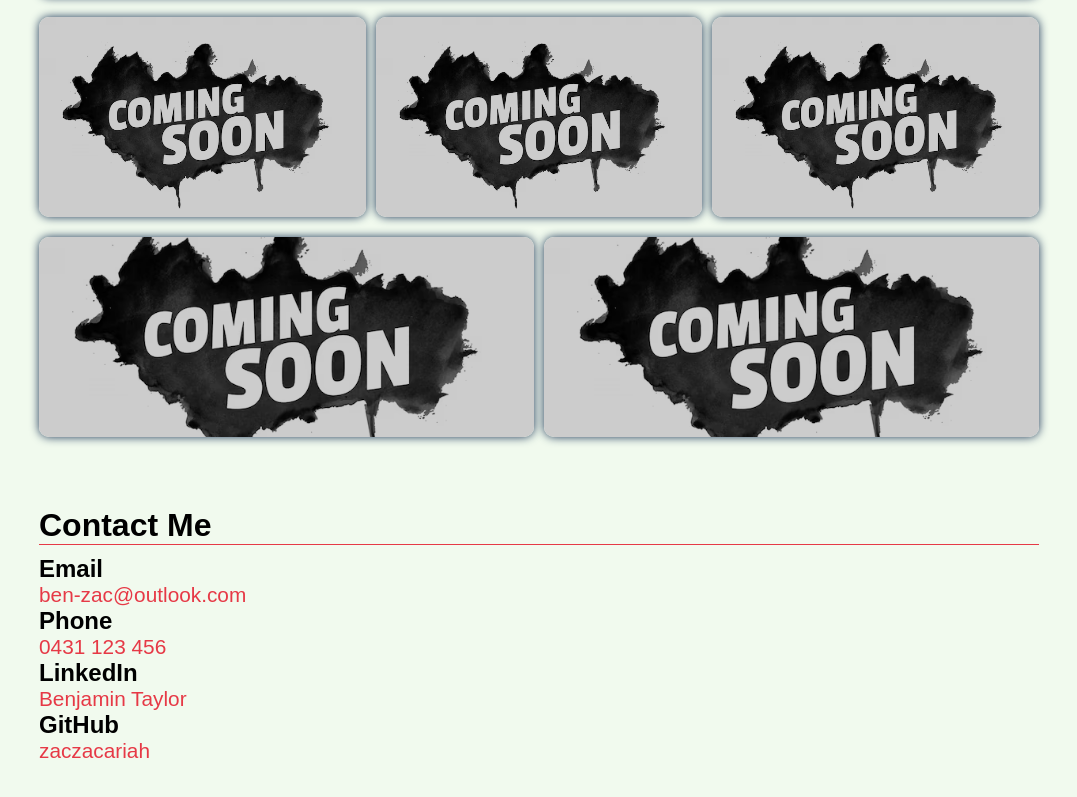
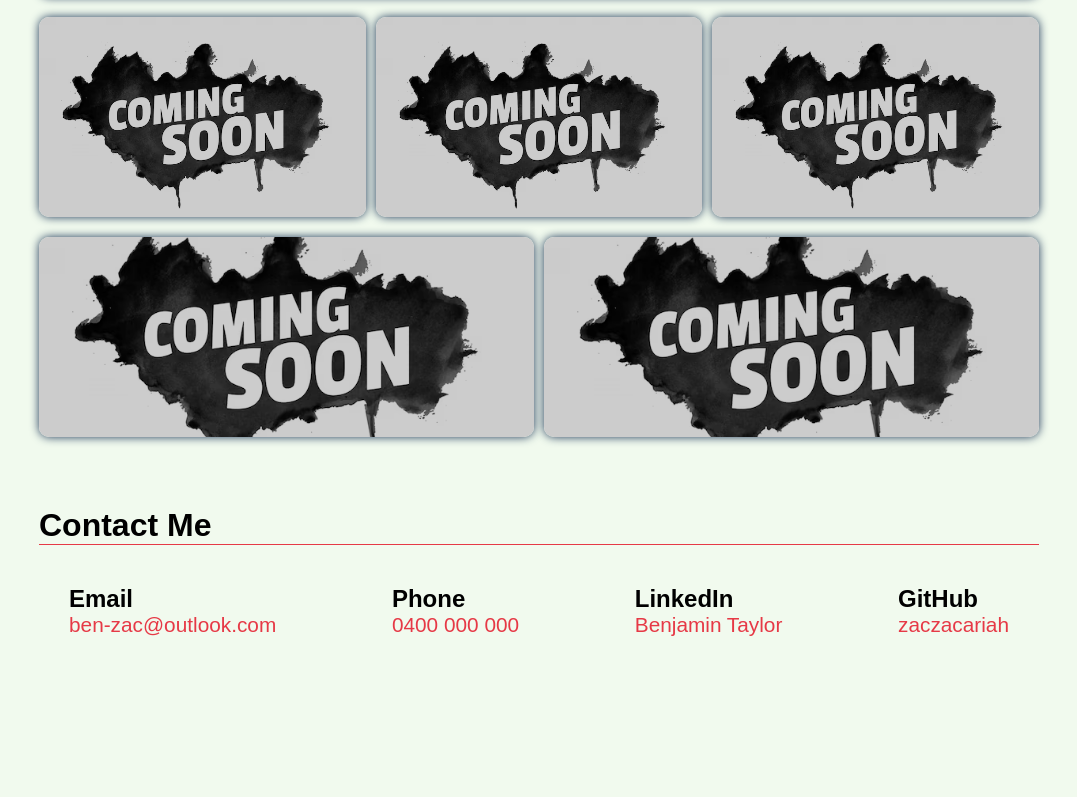
Before and after one commit to zaczacariah/zaczacariah, a plain HTML site: page index.html in a window 1280 px wide. Shown: the part 894-1691 px from the top of the page, without its empty margins (101-1178 px from the left). After the commit the page ends 1601 px from the top, so only its background shows below. Drawn offline with Linux system fonts and the light colour scheme; a web font is replaced by a local one.

Commit message:
Hopefully final touches

```diff
--- a/assets/css/style.css
+++ b/assets/css/style.css
@@ -1,4 +1,5 @@
 
+/* CSS Reset */
 * {
     margin:0;
     padding:0;
@@ -7,6 +8,7 @@
     font-style: normal;
 }
 
+/* CSS Variables */
 :root {
     --red: #E63946;
     --pIvory: #F1FAEE;
@@ -48,7 +50,6 @@ h3 {
     margin:0;
 }
 
-
 ul {
     list-style: none;
 }
@@ -67,6 +68,7 @@ a:hover {
     color: var(--dslate);
 }
 
+/* Nav: Make the nav items stack on top of each other */
 header{
     background-color: var(--midnight-blue);
     padding: 1rem;
@@ -75,10 +77,8 @@ header{
     align-items: center;
     border-bottom: 1px solid var(--red);
 }
-/* q: for mobile, how do I make the nav items stack on top of each other? */
-/* a: flex-direction: column; */
-/* q: the nav items are in an unordered list, how do I make them stack on top of each other? */
 
+/* Nav: Indent the nav items */
 .navName {
     vertical-align: middle;
     margin-left:30px;
@@ -89,6 +89,7 @@ header .headerTitle {
 
 }
 
+/* Nav: Make the nav items stack on top of each other */
 .mainNav {
     display: flex;
     justify-content: center;
@@ -96,6 +97,7 @@ header .headerTitle {
     width: 40%;
 }
 
+/* Hero Section */
 .hero {
     height: fit-content;
     overflow: hidden;
@@ -107,12 +109,15 @@ header .headerTitle {
     padding: 30px;
 }
 
+/* Hero Text: Make the text white, center it, and add a little space between the text and the border */
 .hero h1 {
     color: var(--pIvory);
     font-size: 3rem;
     text-align: center;
     margin-top: 30px;
 }
+
+/* Avatar: Make the avatar a floating circle, add a shadow */
 .avatar{
     background-image: url(../images/Headshot.jpeg);
     background-size: cover;
@@ -124,6 +129,7 @@ header .headerTitle {
 
 }
 
+/* Section: Add a little space between each section, limit the width of each section */
 section{
     width: 100%;
     display: flex;
@@ -135,6 +141,7 @@ section{
 
 }
 
+/* Section: Add a little space between each section, limit the width of each section */
 section>div{
     display: block;
     max-width: 1000px;
@@ -145,6 +152,7 @@ section>div{
 
 }
 
+/* Text: add a little space between the text and the border for each section */
 section>div>h2{
     border-bottom: 1px solid var(--red);
     margin-bottom: 10px;
@@ -154,6 +162,7 @@ section>div>h2{
 
 }
 
+/* Work: Card Container: Make the cards stack on top of each other */
 section>div.work>.cardContainer{
     display: flex;
     flex-direction: row;
@@ -161,6 +170,7 @@ section>div.work>.cardContainer{
     gap:20px 10px;
 }
 
+/* Card Container: Make the cards stack on top of each other */
 .card {
     position: relative;
     display: flex;
@@ -177,11 +187,7 @@ section>div.work>.cardContainer{
     flex-grow:1;
 }
 
-/* q: what is the best way to make the first card take up the whole row? */
-/* a: flex-basis: 100%; */
-/* q: what is the best way to make the cards take up a whole row on mobile? */
-
-
+/* Card Container: Make the cards stack on top of each other */
 .card:nth-child(1){
     flex-grow: 1;
     flex-basis: 100%;
@@ -189,19 +195,21 @@ section>div.work>.cardContainer{
 
 }
 
-
-
+/* Card Hover: Brighten the image, change the cursor */
 .card:hover img{
     filter: brightness(100%);
     cursor: pointer;
 
 }
 
+/* Card Link: Make the whole card clickable */
 .card>a {
     display: contents;
     width: 100%;
     height: 100%;
 }
+
+/* Card Image: Dull the brightness, cover the image*/
 .card img{
     filter:brightness(80%);
     height: 100%;
@@ -220,6 +228,16 @@ section>div.work>.cardContainer{
     transform: translate(-50%, -50%);
 }
 
+.contactDetails {
+    display: flex;
+    flex-direction: row;
+    justify-content: space-between;
+    align-items: left;
+    text-align: left;
+    gap: 20px;
+    padding: 30px;
+}
+
 
 /* Mobile Responsive @ 710px */
 @media screen and (max-width:710px) {
@@ -231,5 +249,10 @@ section>div.work>.cardContainer{
         flex-basis: 100%;
     }
 
+    .contactDetails{
+        flex-direction: column;
+        align-items: center;
+        text-align: center;
+    }
 
 }
--- a/index.html
+++ b/index.html
@@ -93,15 +93,15 @@
                         <div class="contactCard">
                             <h3>Phone</h3>
                             <p>
-                                <a href="tel:0431 123 456">
-                                    0431 123 456
+                                <a href="tel:040 000 000">
+                                    0400 000 000
                                 </a>
                             </p>
                         </div>
                         <div class="contactCard">
                             <h3>LinkedIn</h3>
                             <p>
-                                <a href="https://www.linkedin.com/in/benjamin-taylor-1b1b3b1b9/">
+                                <a href="">
                                     Benjamin Taylor
                                 </a>
                             </p>
@@ -109,7 +109,7 @@
                         <div class="contactCard">
                             <h3>GitHub</h3>
                             <p>
-                                <a href="zaczacariah.github.io">
+                                <a href="https://github.com/zaczacariah">
                                     zaczacariah
                                 </a>
                             </p>
```
Also changed, not shown: assets/images/screenshot.png (added), 2 other files.
